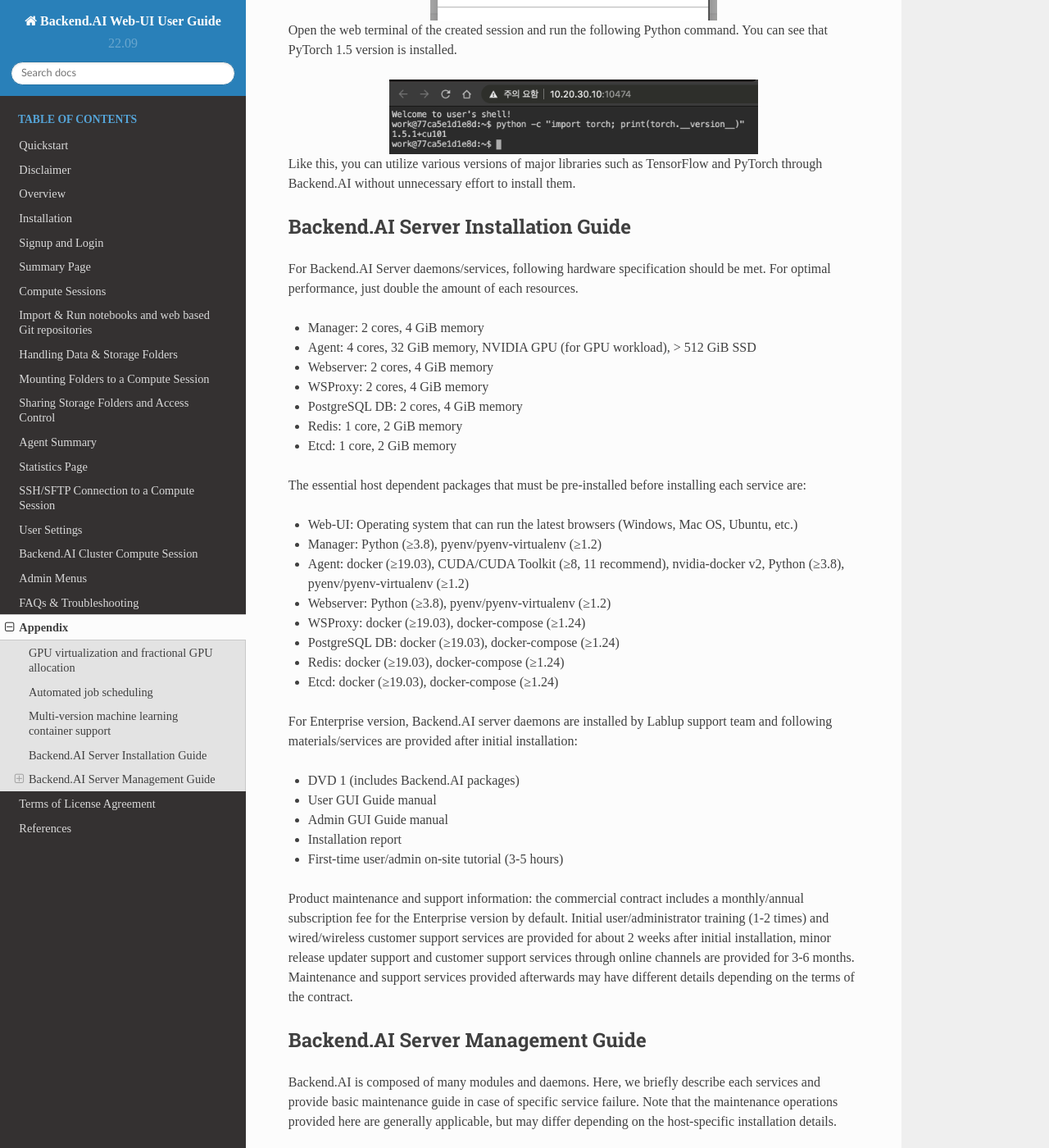
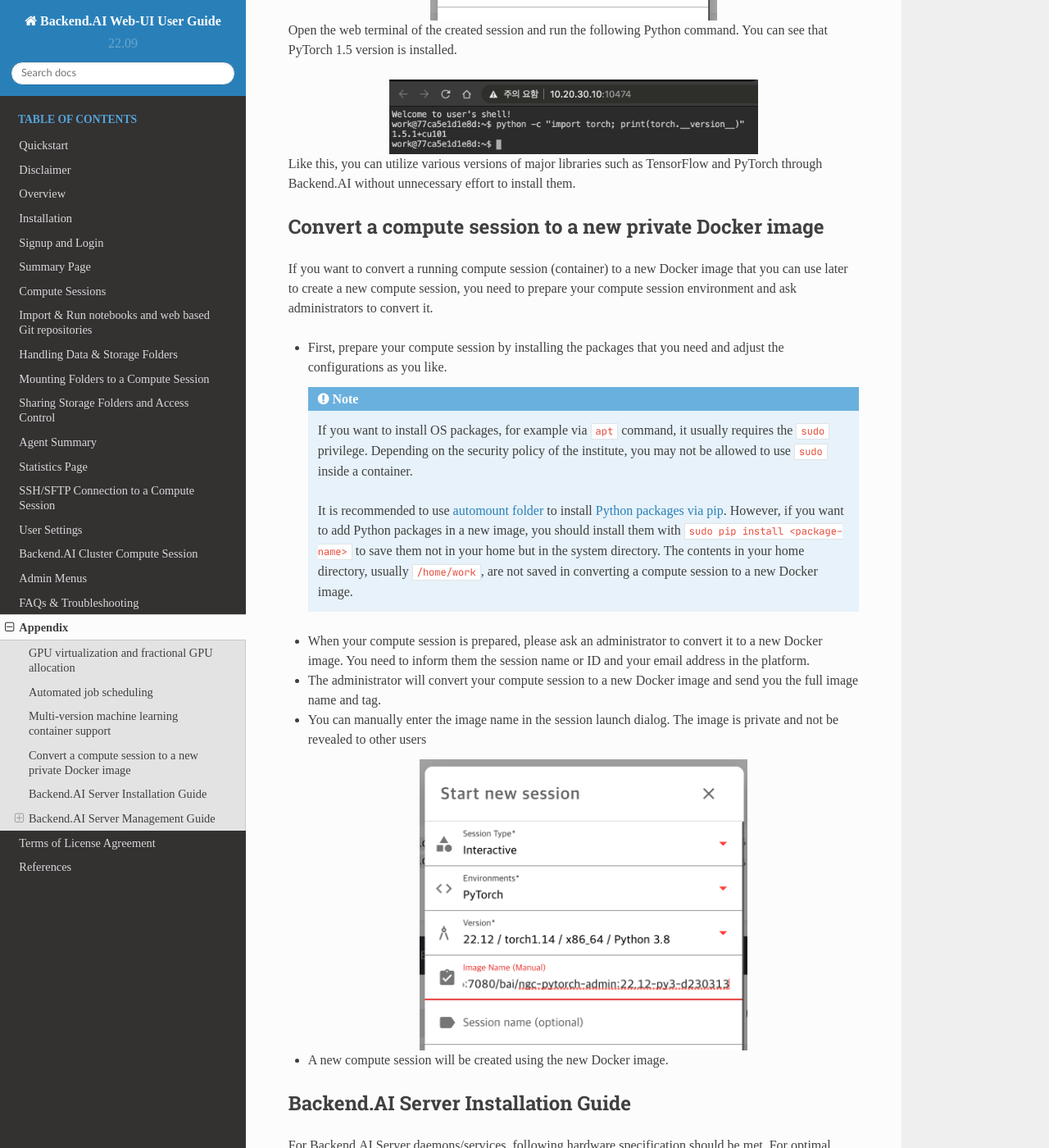
Before and after one commit to lablup/backend.ai-docs-webui, a Sphinx documentation site: the page built from docs/appendix/appendix.rst, in a window 1280 px wide and 1400 px high, scrolled down 7199 px. Shown: the whole window at 82% size. Built offline with Sphinx 7.4.7 and the Read the Docs theme 2.0.0, drawn with Linux system fonts in a browser that asks for light colours; some web fonts are replaced.

Commit message:
docs: add a guide on converting a running compute session to a new image by admins

```diff
--- a/docs/appendix/appendix.rst
+++ b/docs/appendix/appendix.rst
@@ -68,6 +68,7 @@
    :align: center
 
 Alternatively, you can run the ``nvidia-smi`` command from the web terminal to query the GPU usage history inside the container.
+
 
 Automated job scheduling
 ------------------------------------------------
@@ -172,6 +173,46 @@
 
 Like this, you can utilize various versions of major libraries such as
 TensorFlow and PyTorch through Backend.AI without unnecessary effort to install them.
+
+
+Convert a compute session to a new private Docker image
+-------------------------------------------------------
+
+If you want to convert a running compute session (container) to a new Docker image
+that you can use later to create a new compute session, you need to prepare your
+compute session environment and ask administrators to convert it.
+
+- First, prepare your compute session by installing the packages that you need
+  and adjust the configurations as you like.
+
+  .. note::
+
+     If you want to install OS packages, for example via ``apt`` command, it
+     usually requires the ``sudo`` privilege. Depending on the security policy
+     of the institute, you may not be allowed to use ``sudo`` inside a
+     container.
+
+     It is recommended to use :ref:`automount folder<using-automount-folder>` to
+     install :ref:`Python packages via pip<install_pip_pkg>`. However, if you
+     want to add Python packages in a new image, you should install them with
+     ``sudo pip install <package-name>`` to save them not in your home but in
+     the system directory. The contents in your home directory, usually
+     ``/home/work``, are not saved in converting a compute session to a new
+     Docker image.
+
+- When your compute session is prepared, please ask an administrator to convert
+  it to a new Docker image. You need to inform them the session name or ID and
+  your email address in the platform.
+- The administrator will convert your compute session to a new Docker image and
+  send you the full image name and tag.
+- You can manually enter the image name in the session launch dialog. The image
+  is private and not be revealed to other users
+
+  .. image:: session-creation-by-specifying-image-name.png
+     :width: 400
+     :align: center
+
+- A new compute session will be created using the new Docker image.
 
 
 Backend.AI Server Installation Guide
```
Also changed, not shown: docs/appendix/session-creation-by-specifying-image-name.png (added), docs/vfolder/vfolder.rst (line endings or trailing spaces), 1 other file.
